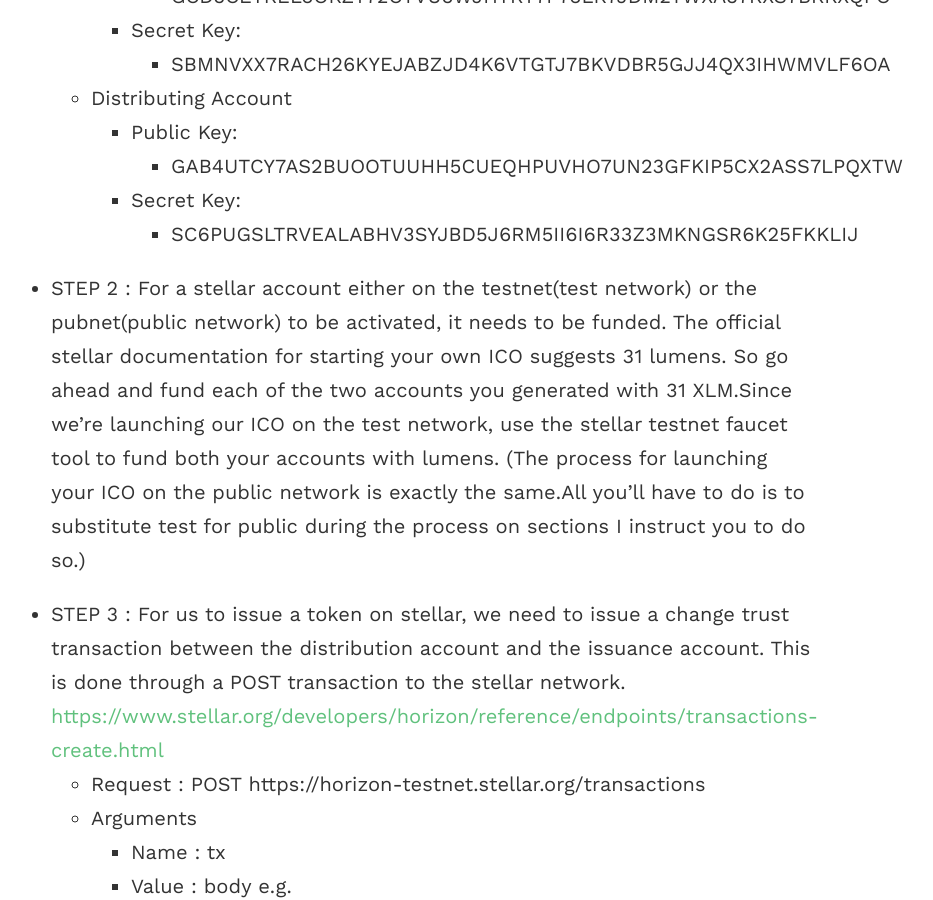
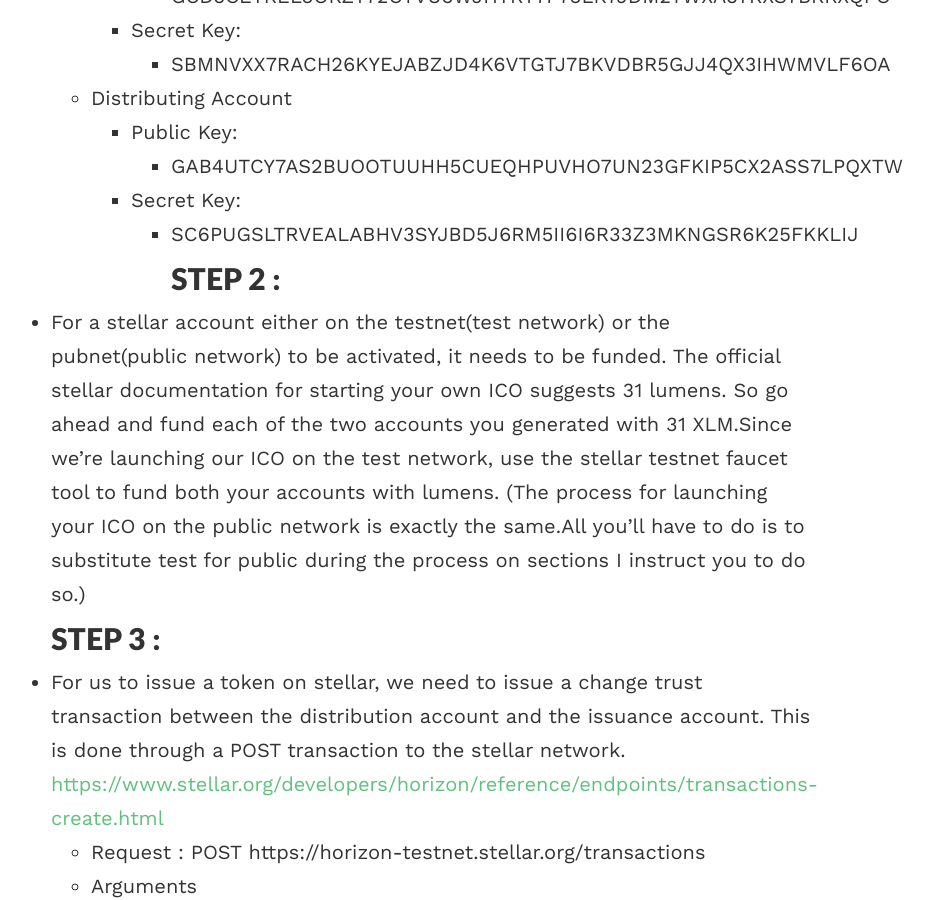
Before and after one commit to aeonsoftware/aeonsoftware.github.io, a Jekyll site: the page built from _posts/2018-03-11-launching-your-ICO.md, in a window 1280 px wide and 900 px high, scrolled down 2043 px. Shown: the whole window, without its empty margins (229-1162 px from the left). Built offline with Jekyll 4.4.1, drawn with Linux system fonts in a browser that asks for light colours; comment, search, counter and statistics services are not loaded.

```diff
--- a/_posts/2018-03-11-launching-your-ICO.md
+++ b/_posts/2018-03-11-launching-your-ICO.md
@@ -36,10 +36,10 @@ In order to distribute a custom asset or token on the Stellar Network, three uni
       - GAB4UTCY7AS2BUOOTUUHH5CUEQHPUVHO7UN23GFKIP5CX2ASS7LPQXTW
     - Secret Key:
       - SC6PUGSLTRVEALABHV3SYJBD5J6RM5II6I6R33Z3MKNGSR6K25FKKLIJ
-
-* STEP 2 : For a stellar account either on the testnet(test network) or the pubnet(public network) to be activated, it needs to be funded. The official stellar documentation for starting your own ICO suggests 31 lumens. So go ahead and fund each of the two accounts you generated with 31 XLM.Since we’re launching our ICO on the test network, use the stellar testnet faucet tool to fund both your accounts with lumens. (The process for launching your ICO on the public network is exactly the same.All you’ll have to do is to substitute test for public during the process on sections I instruct you to do so.)
-
-* STEP 3 :  For us to issue a token on stellar, we need to issue a change trust transaction between the distribution account and the issuance account. This is done through a POST transaction to the stellar network. [https://www.stellar.org/developers/horizon/reference/endpoints/transactions-create.html](https://www.stellar.org/developers/horizon/reference/endpoints/transactions-create.html)
+# STEP 2 :
+* For a stellar account either on the testnet(test network) or the pubnet(public network) to be activated, it needs to be funded. The official stellar documentation for starting your own ICO suggests 31 lumens. So go ahead and fund each of the two accounts you generated with 31 XLM.Since we’re launching our ICO on the test network, use the stellar testnet faucet tool to fund both your accounts with lumens. (The process for launching your ICO on the public network is exactly the same.All you’ll have to do is to substitute test for public during the process on sections I instruct you to do so.)
+# STEP 3 :
+* For us to issue a token on stellar, we need to issue a change trust transaction between the distribution account and the issuance account. This is done through a POST transaction to the stellar network. [https://www.stellar.org/developers/horizon/reference/endpoints/transactions-create.html](https://www.stellar.org/developers/horizon/reference/endpoints/transactions-create.html)
   - Request : POST https://horizon-testnet.stellar.org/transactions
   - Arguments
     - Name : tx
```
